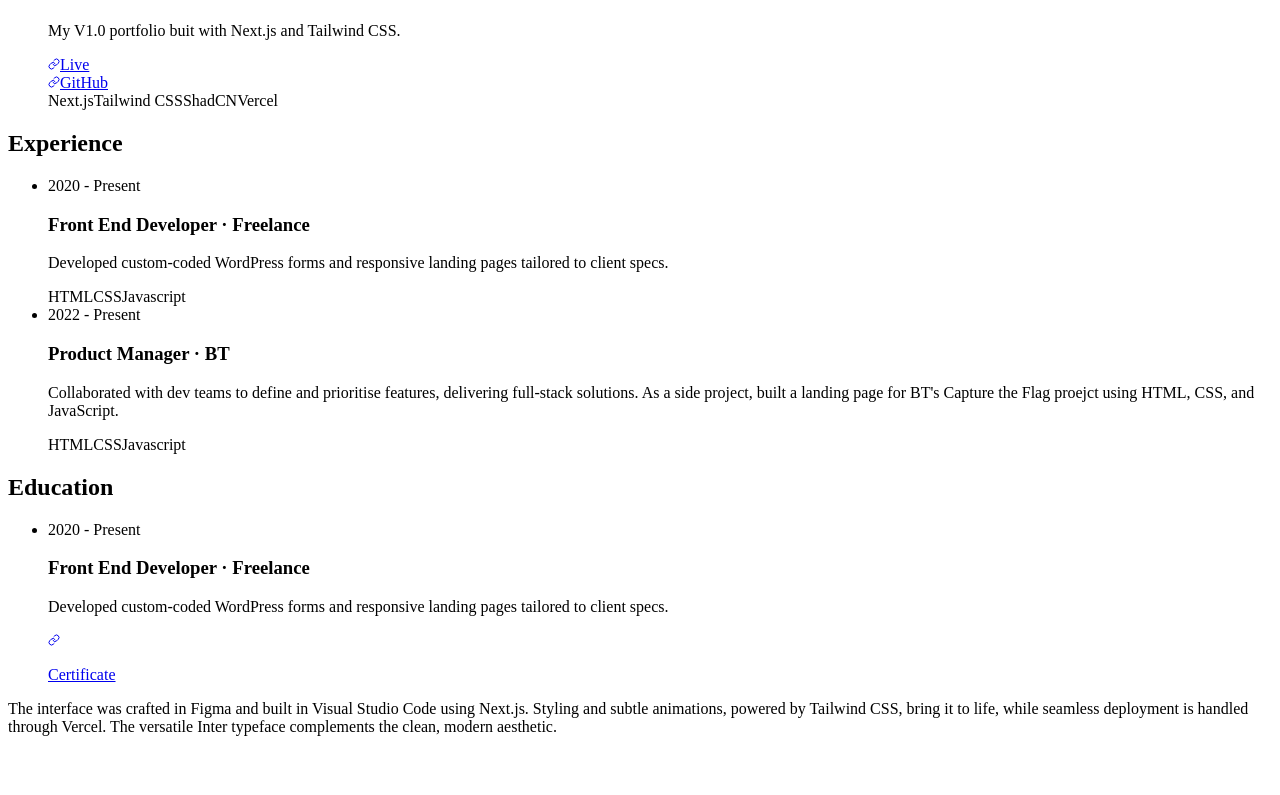
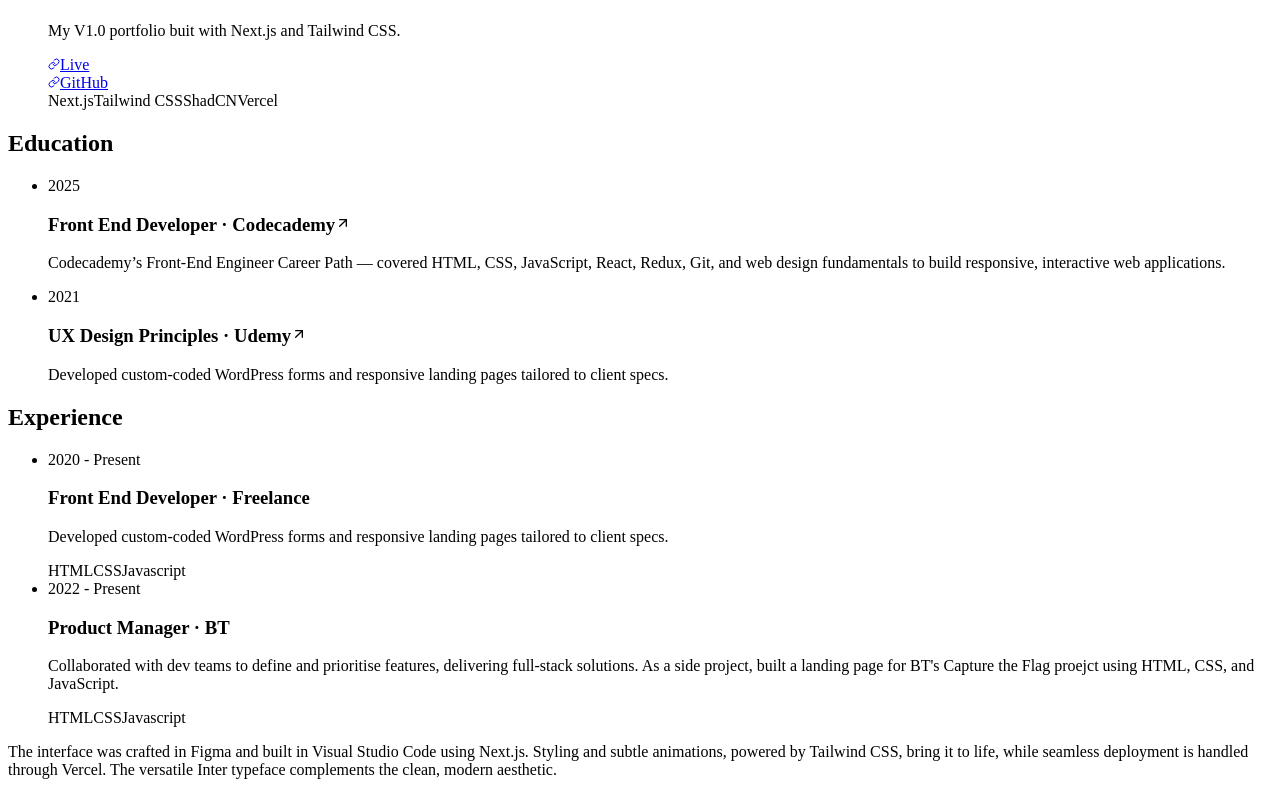
Before and after one commit to DeeKayMA/portfolio-v1, a Next.js app: page / in a window 1280 px wide. Shown: the part 1111-1906 px from the top of the page. Before the commit the page ends 1863 px from the top, so only its background shows below. Built offline with nearby package versions, Linux system fonts and the light colour scheme.

Commit message:
upated certificateCard design

```diff
--- a/src/app/page.tsx
+++ b/src/app/page.tsx
@@ -8,7 +8,8 @@ import { CertificateCard } from "@/components/certificateCard/certificateCard";
 export default function Home() {
   const projectListItem = "list-none lg:p-4 group-hover/list:opacity-50 hover:opacity-100 hover:bg-slate-800/50 border border-slate-800/0 hover:border-slate-800/50 hover:border-t-slate-700/50 hover:shadow-sm hover:shadow-slate-950/10 transition-all duration-300 ease-in-out rounded mb-12"
   const experienceListItem = "list-none lg:p-4 border border-slate-800/0 transition-all duration-300 ease-in-out rounded mb-12"
-  const sectionTitle = "lg:p-4 py-4 mb-4 sticky top-0 bg-slate-900 text-slate-200 font-semibold z-10"
+  const educationListItem = "list-none lg:p-4 group-hover/edu:opacity-50 hover:opacity-100 hover:bg-slate-800/50 border border-slate-800/0 hover:border-slate-800/50 hover:border-t-slate-700/50 hover:shadow-sm hover:shadow-slate-950/10 transition-all duration-300 ease-in-out rounded mb-12"
+  const sectionTitle = "text-lg font-bold lg:text-md lg:font-medium lg:p-4 py-4 mb-4 sticky top-0 bg-slate-900 text-slate-200 z-10"
   return (
     <div className="bg-slate-900 text-slate-400 flex flex-col lg:flex-row lg:min-h-screen m-0 py-12 px-6 md:py-16 md:px-12 lg:p-24 lg:gap-4 gap-16" >
     {/* This is the navigation part of the page */}
@@ -105,6 +106,32 @@ export default function Home() {
         </ul>
 
       </section>
+      {/* EDUCATION */}
+      <section aria-label="Experience" id="experience">
+        <h2 className={sectionTitle}>Education</h2>
+        <ul className="group/list">
+          <li className={educationListItem}>
+            <CertificateCard
+              certificate="Front End Developer"
+              company="Codecademy"
+              year="2025"
+              description="Codecademy’s Front-End Engineer Career Path — covered HTML, CSS, JavaScript, React, Redux, Git, and web design fundamentals to build responsive, interactive web applications."
+              link="https://www.codecademy.com"
+              />
+          </li>
+          <li className={educationListItem}>
+            <CertificateCard
+              certificate="UX Design Principles"
+              company="Udemy"
+              year="2021"
+              description="Developed custom-coded WordPress forms and responsive landing pages tailored to client specs."
+              link="https://www.codecademy.com"
+              />
+          </li>
+
+        </ul>
+
+      </section>
       {/* EXPERIENCE */}
       <section aria-label="Experience" id="experience">
         <h2 className={sectionTitle}>Experience</h2>
@@ -130,21 +157,6 @@ export default function Home() {
         </ul>
 
       </section>
-      {/* EDUCATION */}
-      <section aria-label="Experience" id="experience">
-        <h2 className={sectionTitle}>Education</h2>
-        <ul>
-          <li className={experienceListItem}>
-            <CertificateCard
-              certificate="Front End Developer"
-              company="Freelance"
-              year="2020 - Present"
-              description="Developed custom-coded WordPress forms and responsive landing pages tailored to client specs."
-              link="www.codecademy.com"
-              />
-          </li>
-        </ul>
-      </section>
       <footer className="lg:px-4">
         <p>The interface was crafted in Figma and built in Visual Studio Code using Next.js. Styling and subtle animations, powered by Tailwind CSS, bring it to life, while seamless deployment is handled through Vercel. The versatile Inter typeface complements the clean, modern aesthetic.</p>
       </footer>
--- a/src/components/certificateCard/certificateCard.tsx
+++ b/src/components/certificateCard/certificateCard.tsx
@@ -1,4 +1,6 @@
-import { Badge } from "@/components/ui/badge"
+'use client'
+
+
 import { useRouter } from "next/navigation"
 import { useState } from "react"
 
@@ -9,45 +11,38 @@ type CertificateCardProps = {
     certificate: string
     company: string
     description: string
+    link: string
     year: string
-    link: string
 
   }
 
-export function CertificateCard({ certificate, company, year, description, link }: CertificateCardProps) {
-    const [isHovered, setIsHovered] = useState(false)
+export function CertificateCard({ certificate, company, description, link, year }: CertificateCardProps) {
     const router = useRouter()
-    const linkSVG = <svg xmlns="http://www.w3.org/2000/svg" width="12" height="12" viewBox="0 0 24 24" fill="none" stroke="currentColor" strokeWidth="2" strokeLinecap="round" strokeLinejoin="round"><path d="M10 13a5 5 0 0 0 7.54.54l3-3a5 5 0 0 0-7.07-7.07l-1.72 1.71"></path><path d="M14 11a5 5 0 0 0-7.54-.54l-3 3a5 5 0 0 0 7.07 7.07l1.71-1.71"></path></svg>
-
+    const arrowUpRightSVG = <svg xmlns="http://www.w3.org/2000/svg" width="16" height="16" viewBox="0 0 24 24" fill="none" stroke="currentColor" strokeWidth="2" strokeLinecap="round" strokeLinejoin="round" className={`transition-all duration-100 ease-in-out group-hover/project:-translate-y-1 group-hover/project:translate-x-1`}><line x1="7" y1="17" x2="17" y2="7"></line><polyline points="7 7 17 7 17 17"></polyline></svg>
 
 
 
 
     return (
-    <div className=" flex flex-col-reverse lg:flex-row gap-10 lg:gap-4 ">
+    <div className=" flex flex-col-reverse lg:flex-row gap-10 lg:gap-4 cursor-pointer group/project"
+    onClick={() => {
+        if (!link) return;
+        window.open(link, "_blank")
+        }}>
         {/* Left Content */}
-        <div className=" w-full sm:w-1/2 md:w-1/2 lg:w-1/4">{year}</div>
+        <div className=" w-full sm:w-1/2 md:w-1/2 lg:w-1/4">
+            {/* Need Year */}
+            {year}
+        </div>
 
         {/* Right Content */}
         <div className="flex flex-col gap-4 w-full lg:w-3/4">
 
-            {/* Experience Title */}
-            <h3 className={`font-medium text-slate-200`}>{certificate} · {company}</h3>
+            {/* Project Name */}
+            <a><h3 className={`font-medium text-slate-200 group-hover/project:text-teal-400 `}><span className="flex flex-row items-center gap-1">{certificate} · {company}{(link) && arrowUpRightSVG}</span></h3></a>
 
-            {/* Experience Description */}
+            {/* Project Description */}
             <p className="text-sm">{description}</p>
-
-            <div className="flex flex-row gap-2 items-center text-slate-200 ">
-                <a
-                href={link}
-                target="_blank"
-                rel="noopener noreferrer"
-                className="flex flex-row gap-1 items-center text-sm hover:text-teal-400 transition-all duration-100 ease-in-out "
-                >
-                <span className="transition-colors">{linkSVG}</span>
-                <p>Certificate</p>
-                </a>
-            </div>
 
         </div>
 
```
